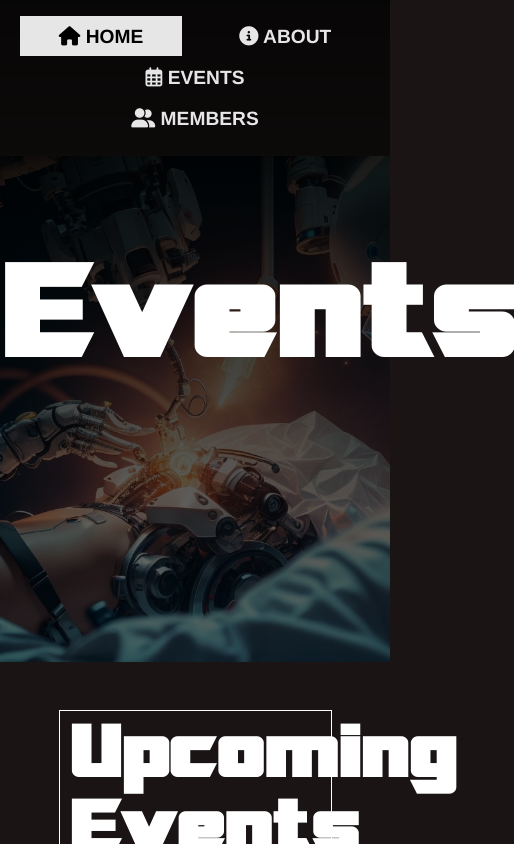
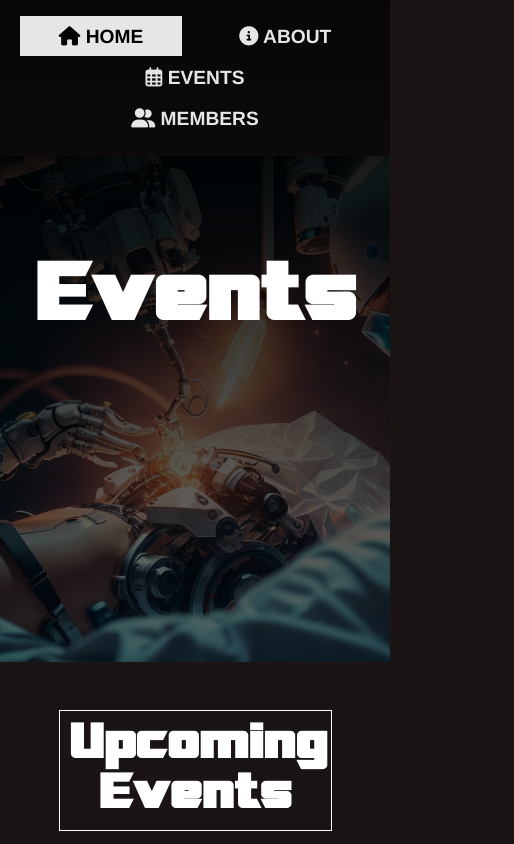
Before and after one commit to arpan21020/CyFuse, a React (Create React App) app: page /events in a window 390 px wide. Shown: the top 844 px of the page, 514 px wide, since content can reach past the window. Built offline with nearby package versions, Linux system fonts and the light colour scheme.

Commit message:
responsive updates

```diff
--- a/src/Components/AboutUs/AboutUS.css
+++ b/src/Components/AboutUs/AboutUS.css
@@ -13,7 +13,12 @@
     background-repeat: no-repeat;
     position: relative;
 }
+@media (max-width:760px) {
+    .top h1{
+        font-size: 5em;
+    }
 
+}
 .about-content p{
     display: flex;
     border: 0.05em solid #fff;
--- a/src/Components/Events/Events.css
+++ b/src/Components/Events/Events.css
@@ -13,6 +13,13 @@
     background-repeat: no-repeat;
     position: relative;
 }
+@media (max-width:760px) {
+    .events-top h1{
+        font-size: 5em;
+    }
+
+
+}
 .sub-heading{
     color: #fff;
     font-size: 3em;
@@ -23,6 +30,12 @@
     margin: 1em auto 1em auto;
     padding: 0.2em;
 }
+@media (max-width:760px) {
+    .sub-heading h2{
+        font-size: 1em;
+    }
+
+}
 .sessions .box{
     display: block;
     width: 90%;
--- a/src/Components/LandingPage/LandingPage.css
+++ b/src/Components/LandingPage/LandingPage.css
@@ -11,6 +11,12 @@
     background-position: center;
     overflow-wrap: break-word;
 
+
+}
+@media (max-width:760px) {
+    .landing h1{
+        font-size: 5em;
+    }
 
 }
 
--- a/src/Components/Team/Team.css
+++ b/src/Components/Team/Team.css
@@ -26,6 +26,13 @@
     justify-content: center;
     color: #ffffff;
 }
+@media (max-width:1120px) {
+
+    .team-top h1{
+        font-size: 5em;
+    }
+
+}
 .teamMemberscontainer .wrapper{
     display: grid;
     grid-template-columns: repeat(4,1fr);
@@ -34,6 +41,24 @@
     /* background-color: #ebe3e3bf; */
     padding: 2em;
 
+
+}
+@media (max-width:1000px) {
+    .teamMemberscontainer .wrapper{
+        grid-template-columns: repeat(3,1fr);
+    }
+
+}
+@media (max-width:740px) {
+    .teamMemberscontainer .wrapper{
+        grid-template-columns: repeat(2,1fr);
+    }
+
+}
+@media (max-width:475px) {
+    .teamMemberscontainer .wrapper{
+        grid-template-columns: repeat(1,1fr);
+    }
 
 }
 .teamMemberscontainer .box{
```
